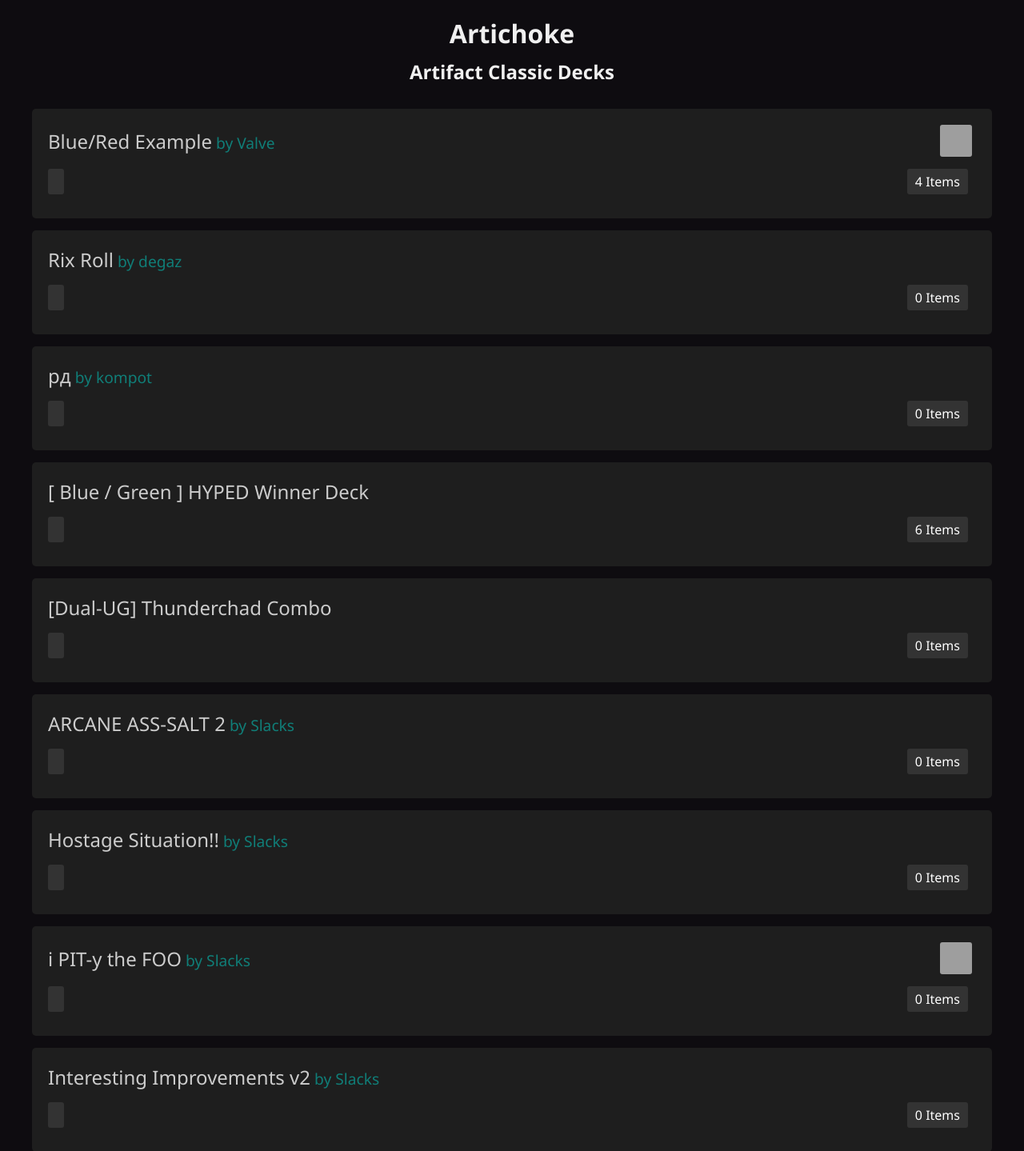
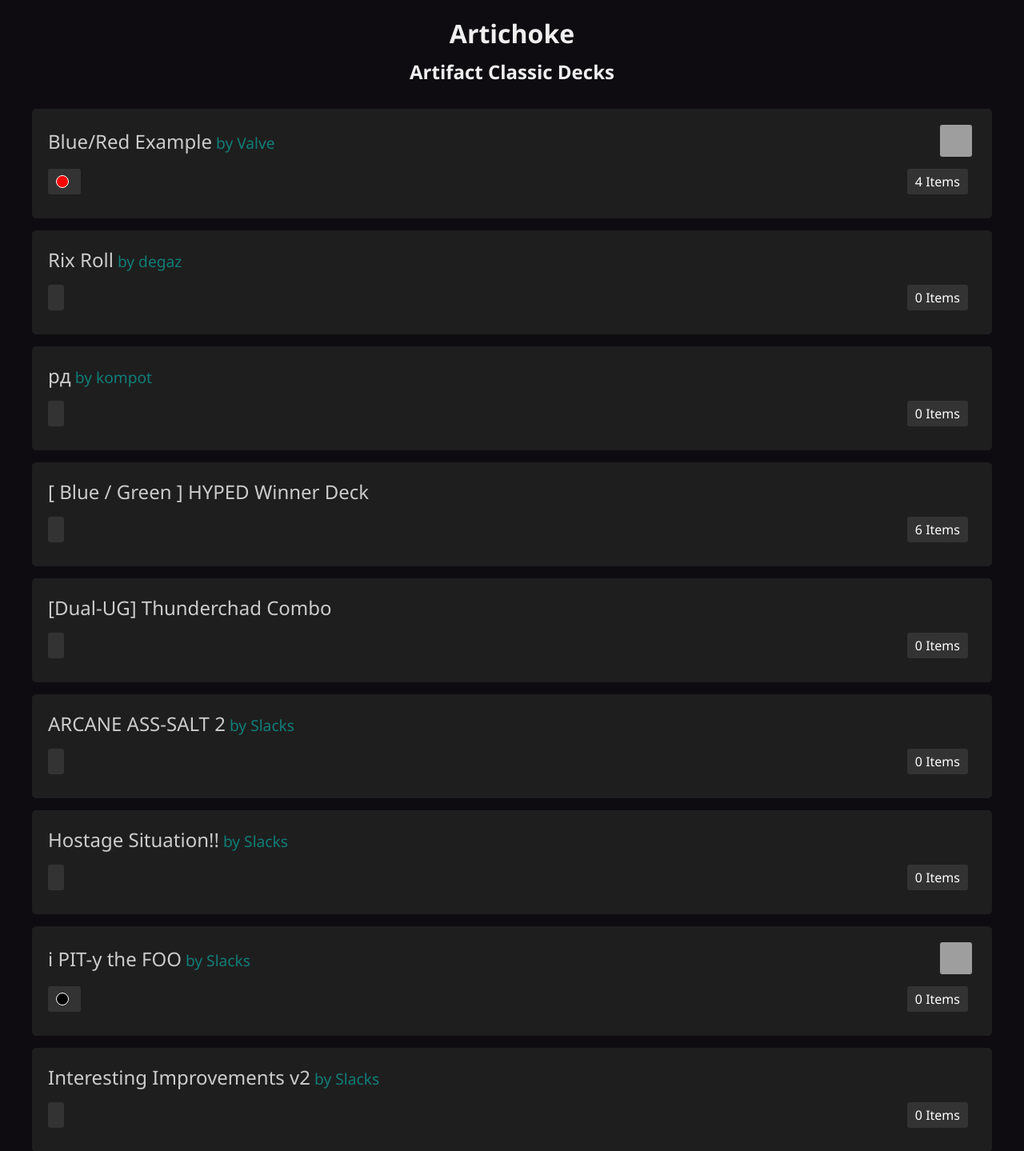
Before and after one commit to DegaZZZ/artichoke, a Flask app: page / in a window 1280 px wide. Shown: the top 1439 px of the page at 80% size. Run offline with Flask 2, Linux system fonts and the light colour scheme; parts of the project's set-up code (start-up, migrations or seed data) failed here and were passed over; grey boxes are pictures that could not be loaded.

Commit message:
Update styles_main.css

```diff
--- a/static/css/styles_main.css
+++ b/static/css/styles_main.css
@@ -116,3 +116,16 @@
     font-size: 1.2em; /* Smaller font size than the deck name */
     color: #107e78; /* Different color for the author's name */
   }
+
+  .info.colors {
+    display: flex;
+    align-items: center;
+  }
+
+  .color-dot {
+    width: 16px;
+    height: 16px;
+    border-radius: 50%;
+    margin-right: 5px;
+    border: 1px solid #fff; /* Optional: adds a white border around the color dot */
+  }
```
